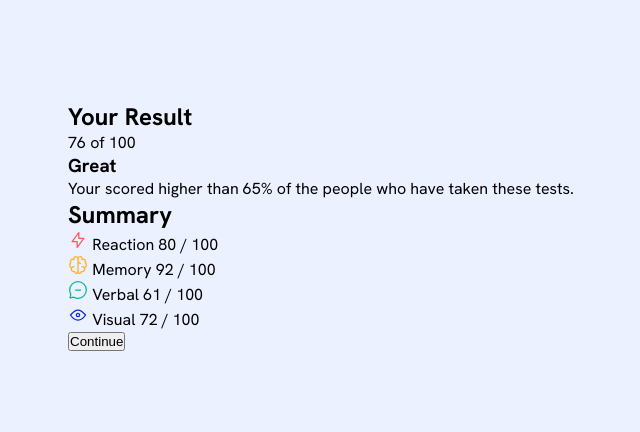
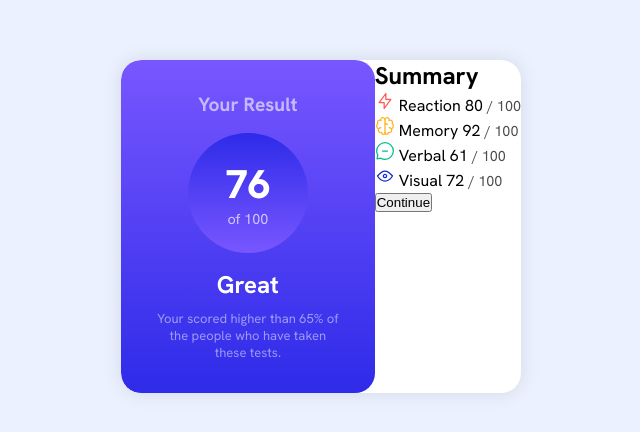
Before and after one commit to fred001-lop/Fronted-Mentor__Summary, a plain HTML site: page index.html in a window 1280 px wide. Shown: the part 174-606 px from the top of the page, without its empty margins (319-959 px from the left). Drawn offline with Linux system fonts and the light colour scheme.

Commit message:
add new css

```diff
--- a/design/style.css
+++ b/design/style.css
@@ -17,3 +17,61 @@ body{
     align-items: center;
     height: 100vh;
 }
+
+.result-card{
+    display: flex;
+    background-color: hsl(0, 0%, 100%);
+    border-radius: 20px;
+    overflow: hidden;
+    max-width: 400px;
+    box-shadow: 0 0 20px rgba(0,0,0,0.1);
+}
+
+.result {
+    background: linear-gradient(to bottom, hsl(252, 100%, 67%), hsl(241, 81%, 54%));
+    color: hsl(0, 0%, 100%);
+    text-align: center;
+    padding: 2rem;
+    flex: 1;
+    border-radius: 20px 20px 20px 20px;
+}
+
+.result h2{
+    font-size: 1.2rem;
+    margin-bottom: 1rem;
+    opacity: 0.6;
+}
+
+.score-circle{
+    background: linear-gradient(to bottom, hsl(241, 81%, 54%), hsl(252, 100%, 67%));
+    border-radius: 50%;
+    width: 120px;
+    height: 120px;
+    margin: 0 auto;
+    display: flex;
+    flex-direction: column;
+    justify-content: center;
+    align-items: center;
+}
+
+.score-circle .score{
+    font-size: 2.5rem;
+    font-weight: 800;
+
+}
+
+.out-of{
+    opacity: 0.7;
+    font-size: 0.9rem;
+}
+.result h3{
+    margin-top: 1rem;
+    font-size: 1.5rem;
+}
+
+.result p{
+    margin-top: 10px;
+    font-size: 13px;
+    opacity: 0.5;
+    /* line-height: 1.6; */
+}
```
